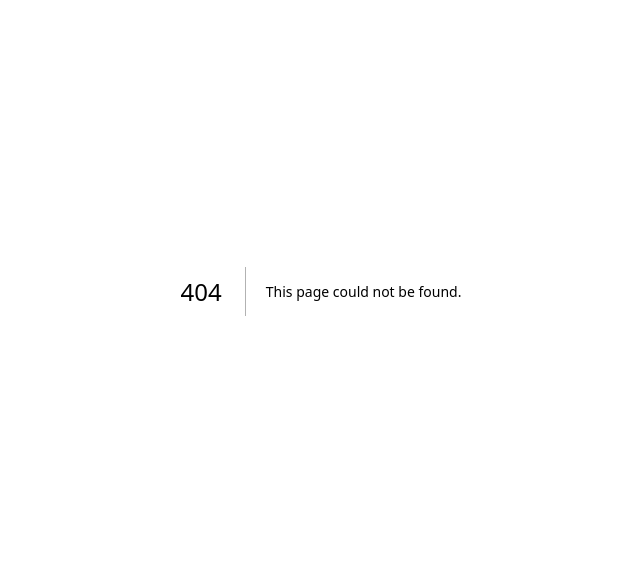
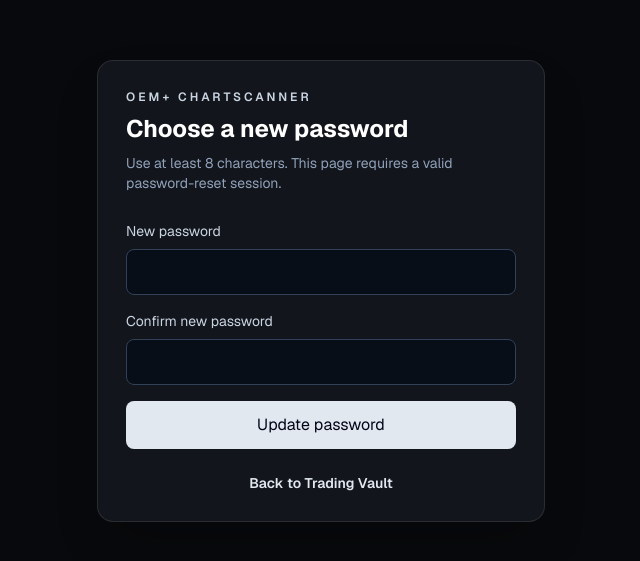
Before and after one commit to klonz484/trading-vault, a Next.js app: page /reset-password in a window 1280 px wide. Before the commit this address had no page. Shown: the part 109-670 px from the top of the page, without its empty margins (319-959 px from the left). Built offline with nearby package versions, Linux system fonts and the light colour scheme.

Commit message:
fix(auth): add production password recovery route

```diff
--- /dev/null
+++ b/src/app/reset-password/page.tsx
@@ -0,0 +1,29 @@
+"use client";
+
+import Link from "next/link";
+import { useState, type FormEvent } from "react";
+import { createClient } from "@/lib/supabase/client";
+
+export default function ResetPasswordPage() {
+  const [password,setPassword]=useState(""); const [confirmPassword,setConfirmPassword]=useState("");
+  const [message,setMessage]=useState(""); const [error,setError]=useState(""); const [loading,setLoading]=useState(false);
+  async function handleSubmit(event:FormEvent<HTMLFormElement>) {
+    event.preventDefault(); setError(""); setMessage("");
+    if(password.length<8){setError("Use at least 8 characters.");return;}
+    if(password!==confirmPassword){setError("The passwords do not match.");return;}
+    setLoading(true);
+    try { const supabase=createClient(); const {error:updateError}=await supabase.auth.updateUser({password}); if(updateError)throw updateError;
+      setMessage("Your password has been updated. You can now sign in with your new password."); setPassword(""); setConfirmPassword("");
+    } catch(cause) { setError(cause instanceof Error?cause.message:"Unable to update your password. Request a new reset link and try again."); }
+    finally {setLoading(false);}
+  }
+  return <main className="flex min-h-screen items-center justify-center bg-[#08090c] px-5 py-12 text-white"><section className="w-full max-w-md rounded-2xl border border-white/10 bg-[#12151b] p-7 shadow-2xl">
+    <p className="mb-2 text-xs font-semibold uppercase tracking-[0.25em] text-slate-300">OEM+ ChartScanner</p><h1 className="text-2xl font-bold">Choose a new password</h1>
+    <p className="mt-2 text-sm text-slate-400">Use at least 8 characters. This page requires a valid password-reset session.</p>
+    <form onSubmit={handleSubmit} className="mt-7 space-y-4"><label className="block text-sm text-slate-300">New password<input type="password" autoComplete="new-password" minLength={8} required value={password} onChange={e=>setPassword(e.target.value)} className="mt-2 w-full rounded-lg border border-slate-700 bg-[#080e18] px-3 py-3 text-white outline-none focus:border-slate-300" /></label>
+    <label className="block text-sm text-slate-300">Confirm new password<input type="password" autoComplete="new-password" minLength={8} required value={confirmPassword} onChange={e=>setConfirmPassword(e.target.value)} className="mt-2 w-full rounded-lg border border-slate-700 bg-[#080e18] px-3 py-3 text-white outline-none focus:border-slate-300" /></label>
+    {error&&<p role="alert" className="rounded-lg border border-red-500/30 bg-red-500/10 p-3 text-sm text-red-300">{error}</p>}{message&&<p role="status" className="rounded-lg border border-white/10 bg-white/5 p-3 text-sm text-slate-200">{message}</p>}
+    <button type="submit" disabled={loading} className="w-full rounded-lg bg-slate-200 px-4 py-3 font-semibold text-slate-950 disabled:opacity-60">{loading?"Updating...":"Update password"}</button></form>
+    <p className="mt-6 text-center text-sm text-slate-400"><Link href="/" className="font-semibold text-slate-200">Back to Trading Vault</Link></p>
+  </section></main>;
+}
```
